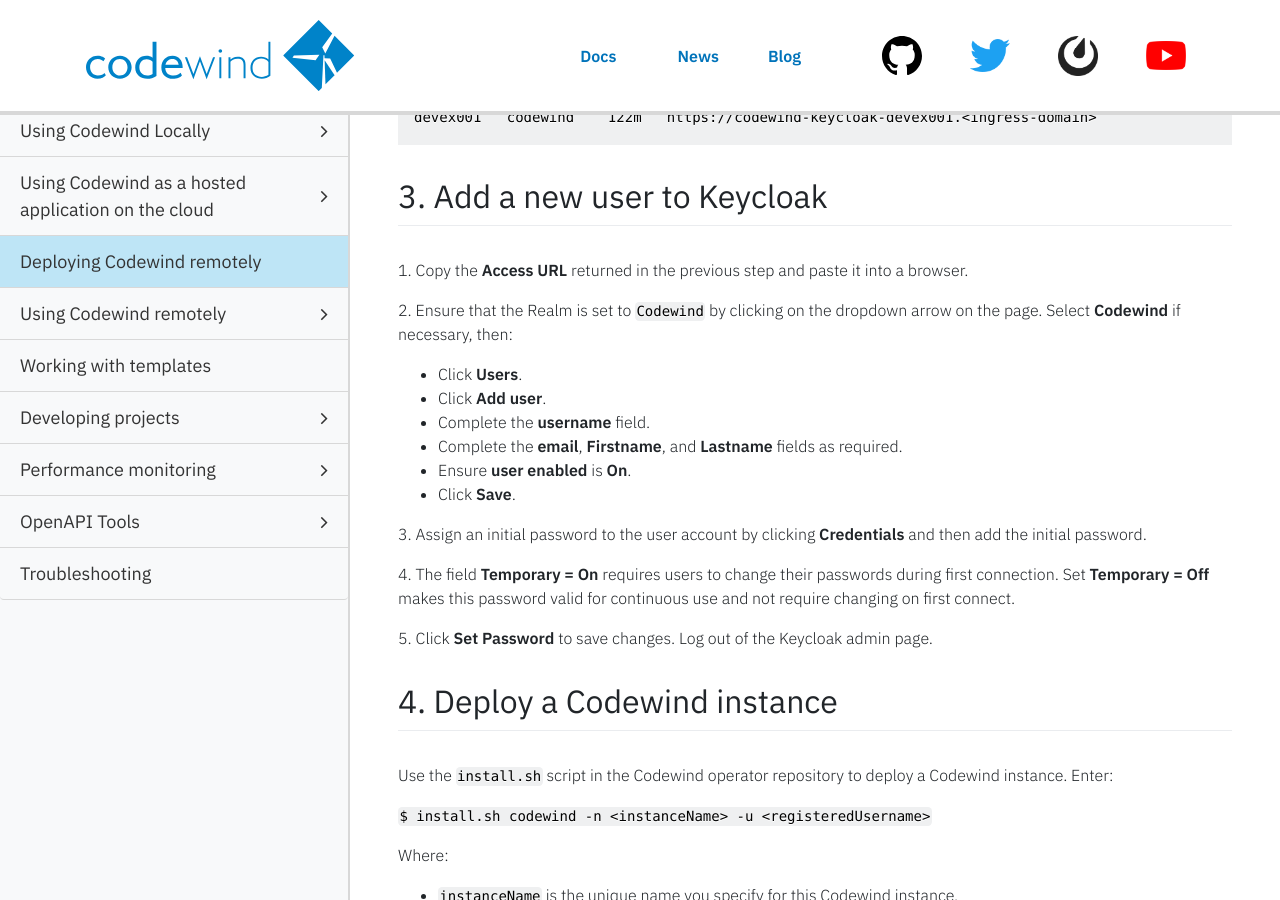
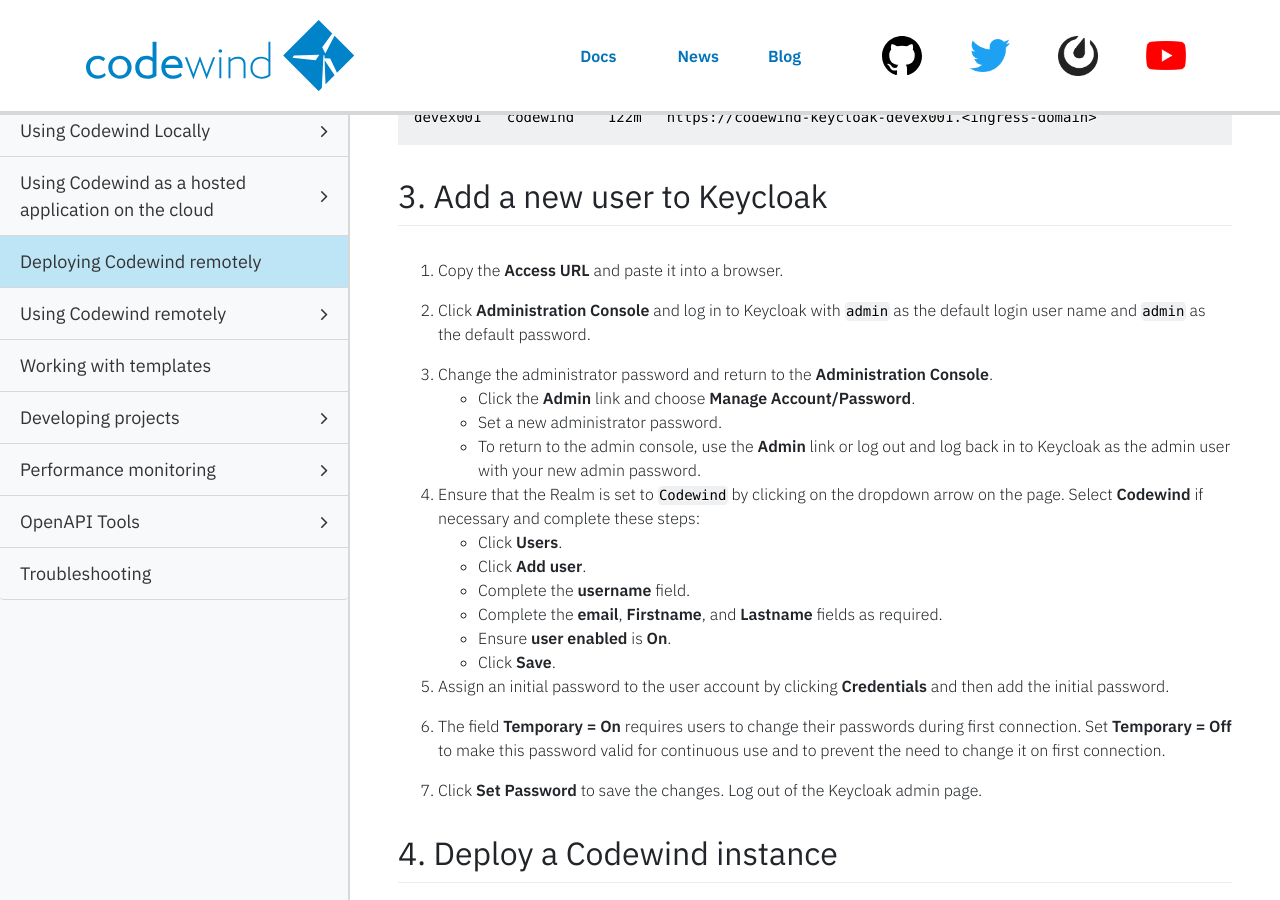
Before and after one commit to eclipse-archived/codewind-docs, a Jekyll site: the page built from docs/_documentations/remote-deploying-codewind.md, in a window 1280 px wide and 900 px high, scrolled down 1873 px. Built offline with Jekyll 4.4.1, drawn with Linux system fonts in a browser that asks for light colours; nearby versions of some CDN libraries; comment, search, counter and statistics services are not loaded.

Commit message:
Edits to step 3
Signed-off-by: Sarah Ishida <sishida@us.ibm.com>

```diff
--- a/docs/_documentations/remote-deploying-codewind.md
+++ b/docs/_documentations/remote-deploying-codewind.md
@@ -72,10 +72,16 @@ devex001   codewind    122m   https://codewind-keycloak-devex001.<ingress-domain
 
 ## 3. Add a new user to Keycloak
 
-1\. Copy the **Access URL** returned in the previous step and paste it into a browser.
+1. Copy the **Access URL** and paste it into a browser.
 
-2\. Ensure that the Realm is set to `Codewind` by clicking on the dropdown arrow on the page. Select **Codewind** if necessary, then:
+2. Click **Administration Console** and log in to Keycloak with `admin` as the default login user name and `admin` as the default password.
 
+3. Change the administrator password and return to the **Administration Console**.
+- Click the **Admin** link and choose **Manage Account/Password**.
+- Set a new administrator password.
+- To return to the admin console, use the **Admin** link or log out and log back in to Keycloak as the admin user with your new admin password.
+
+4. Ensure that the Realm is set to `Codewind` by clicking on the dropdown arrow on the page. Select **Codewind** if necessary and complete these steps:
 - Click **Users**.
 - Click **Add user**.
 - Complete the **username** field.
@@ -83,11 +89,11 @@ devex001   codewind    122m   https://codewind-keycloak-devex001.<ingress-domain
 - Ensure **user enabled** is **On**.
 - Click **Save**.
 
-3\. Assign an initial password to the user account by clicking **Credentials** and then add the initial password.
+5. Assign an initial password to the user account by clicking **Credentials** and then add the initial password.
 
-4\. The field **Temporary = On** requires users to change their passwords during first connection. Set **Temporary = Off** makes this password valid for continuous use and not require changing on first connect.
+6. The field **Temporary = On** requires users to change their passwords during first connection. Set **Temporary = Off** to make this password valid for continuous use and to prevent the need to change it on first connection.
 
-5\. Click **Set Password** to save changes. Log out of the Keycloak admin page.
+7. Click **Set Password** to save the changes. Log out of the Keycloak admin page.
 
 ## 4. Deploy a Codewind instance
 
```
